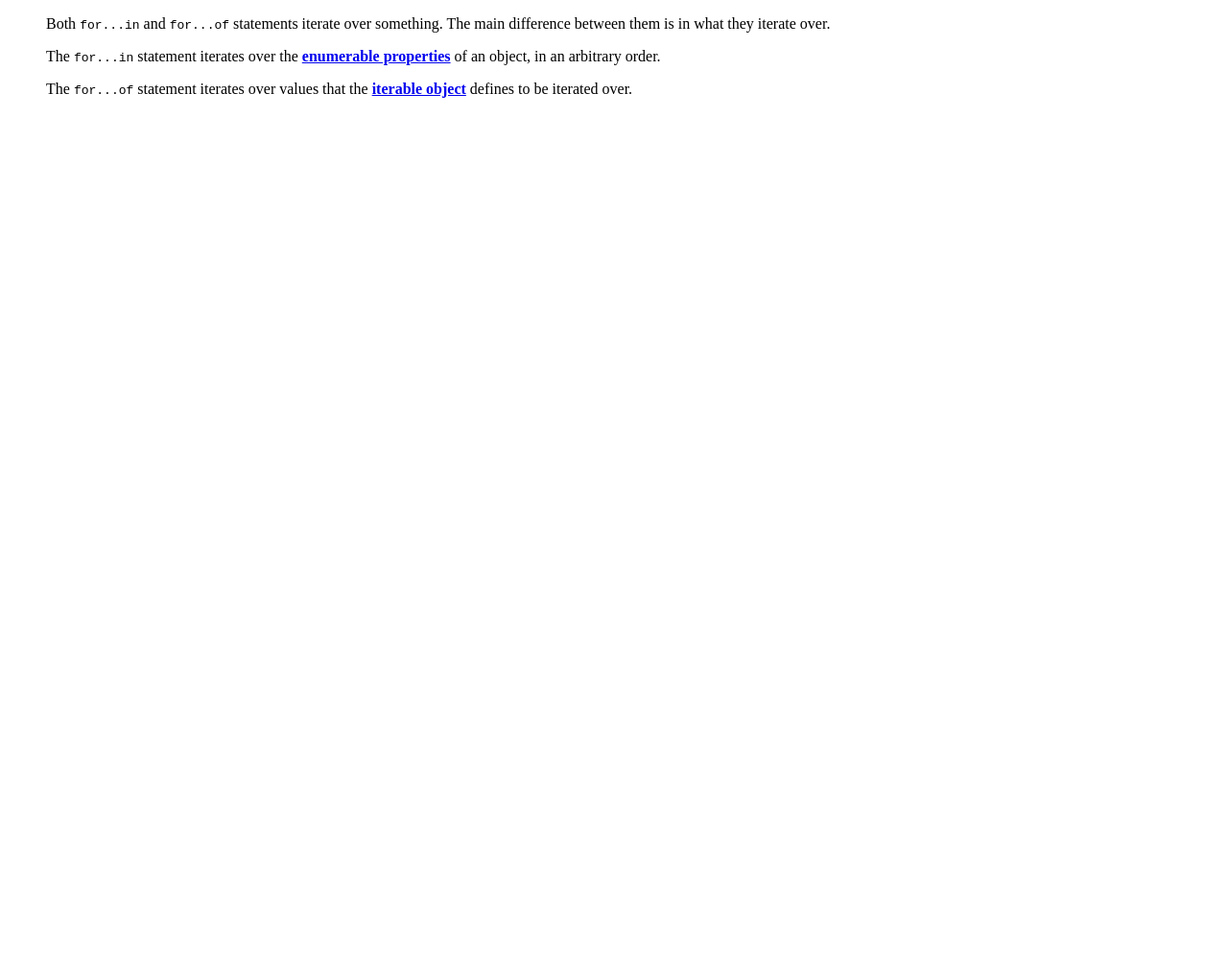
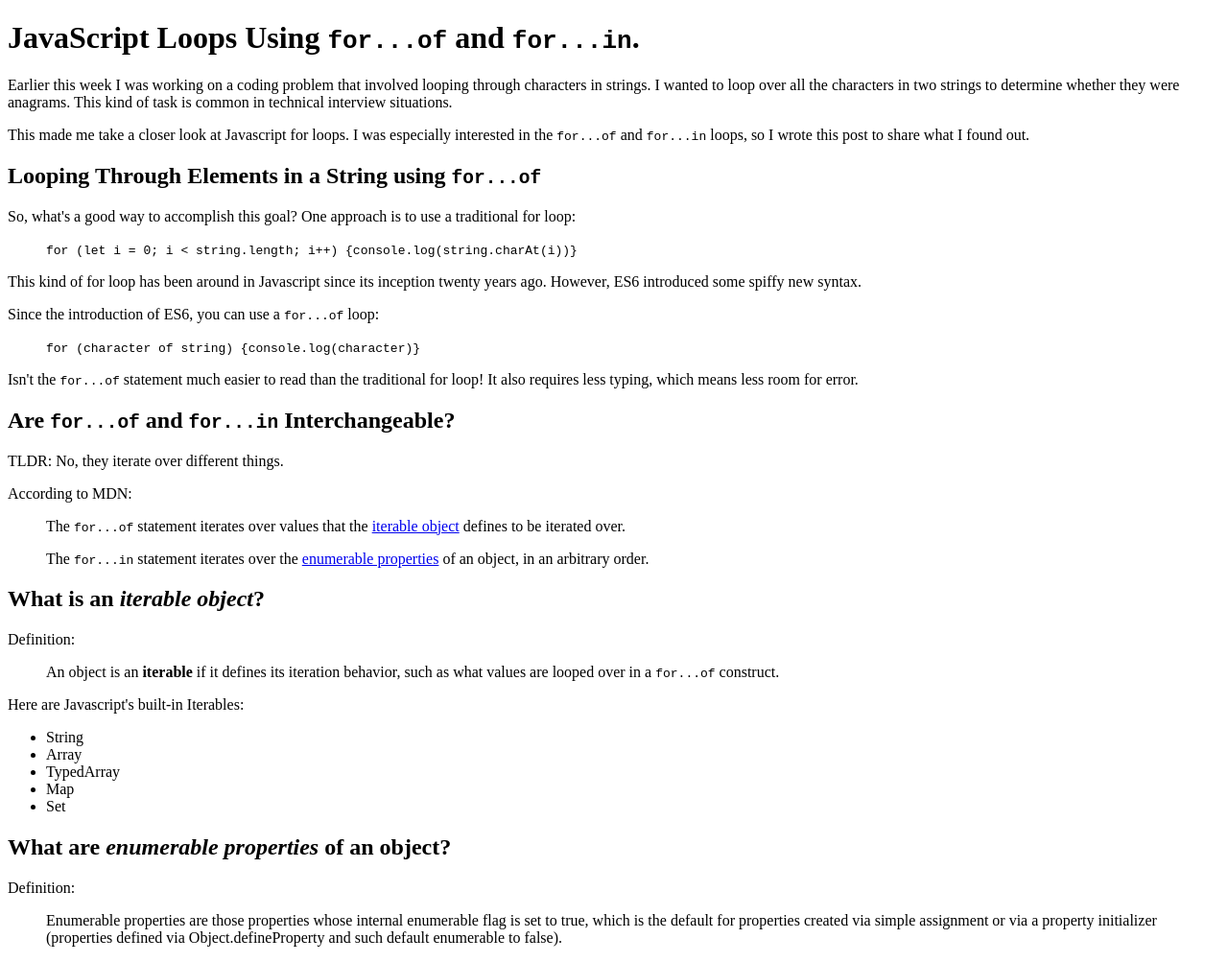
Before and after one commit to edezekiel/for...of, a plain HTML site: page index.html in a window 1280 px wide. Shown: the whole page at 96% size. Before the commit the page ends 800 px from the top, so only its background shows below. Drawn offline with Linux system fonts and the light colour scheme; a script that the page names is missing.

Commit message:
continue drafting the article

```diff
--- a/index.html
+++ b/index.html
@@ -6,22 +6,86 @@
   </head>
   <body>
 
-    <blockquote cite="https://developer.mozilla.org/en-US/docs/Web/JavaScript/Reference/Statements/for...of">
-      <p>Both <code>for...in</code> and <code>for...of</code> statements iterate
-      over something. The main difference between them is in what they iterate
-      over. </p>
+    <h1>JavaScript Loops Using <code>for...of</code> and <code>for...in</code>.</h1>
 
-      <p>The <code>for...in</code> statement iterates over the <strong>
-        <a href="https://developer.mozilla.org/en-US/docs/Web/JavaScript/Enumerability_and_ownership_of_properties">
-        enumerable properties</a></strong> of an object, in an arbitrary order.
+    <p>Earlier this week I was working on a coding problem that involved looping through
+      characters in strings. I wanted to loop over all the characters in two strings
+      to determine whether they were anagrams. This kind of task is common in
+      technical interview situations.</p>
+
+      <p>This made me take a closer look at Javascript for loops. I was especially
+      interested in the <code>for...of</code> and <code>for...in</code> loops,
+      so I wrote this post to share what I found out.</p>
+
+    <h2>Looping Through Elements in a String using <code>for...of</code></h2>
+
+      <p>So, what's a good way to accomplish this goal? One approach is to use a
+        traditional for loop:</p>
+
+        <blockquote>
+          <code>
+              for (let i = 0; i < string.length; i++) {console.log(string.charAt(i))}
+          </code>
+        </blockquote>
+
+      <p>This kind of for loop has been around in Javascript since its inception
+      twenty years ago. However, ES6 introduced some spiffy new syntax.</p>
+
+      <p>Since the introduction of ES6, you can use a <code>for...of</code> loop:</p>
+
+      <blockquote >
+        <code>for (character of string) {console.log(character)}</code>
+      </blockquote>
+
+      <p>Isn't the <code>for...of</code> statement much easier to read than the traditional
+      for loop! It also requires less typing, which means less room for error.</p>
+
+    <h2>Are <code>for...of</code> and <code>for...in</code> Interchangeable?</h2>
+
+      <p>TLDR: No, they iterate over different things.</p>
+
+      <p>According to MDN:</p>
+
+      <blockquote cite="https://developer.mozilla.org/en-US/docs/Web/JavaScript/Reference/Statements/for...of">
+
+        <p>The <code>for...of</code> statement iterates over values that the
+        <a href="https://developer.mozilla.org/en-US/docs/Web/JavaScript/Guide/Iterators_and_Generators#Iterables">
+          iterable object</a> defines to be iterated over.</p>
+
+        <p>The <code>for...in</code> statement iterates over the
+          <a href="https://developer.mozilla.org/en-US/docs/Web/JavaScript/Enumerability_and_ownership_of_properties">
+          enumerable properties</a> of an object, in an arbitrary order.
+        </p>
+
+      </blockquote>
+
+    <h2>What is an <em>iterable object</em>?</h2>
+
+      <p>Definition:<p>
+        <blockquote cite="https://developer.mozilla.org/en-US/docs/Web/JavaScript/Guide/Iterators_and_Generators#Iterables">
+        An object is an <strong>iterable</strong> if it defines its
+        iteration behavior, such as what values are looped over in a <code>for...of</code>
+        construct.
+        </blockquote>
+
+      <p>Here are Javascript's built-in Iterables:
+          <ul>
+            <li>String</li>
+            <li>Array</li>
+            <li>TypedArray</li>
+            <li>Map</li>
+            <li>Set</li>
+          </ul>
       </p>
 
-      <p>The <code>for...of</code> statement iterates over values that the <strong>
-      <a href="https://developer.mozilla.org/en-US/docs/Web/JavaScript/Guide/Iterators_and_Generators#Iterables">
-        iterable object</a></strong> defines to be iterated over.</p>
-    </blockquote>
+    <h2>What are <em>enumerable properties</em> of an object?</h2>
 
+    <p>Definition:</p>
 
+    <blockquote>Enumerable properties are those properties whose internal enumerable flag
+      is set to true, which is the default for properties created via simple
+      assignment or via a property initializer (properties defined via
+      Object.defineProperty and such default enumerable to false).</blockquote>
 
     <script type="text/javascript" src="loop.js"></script>
   </body>
--- a/loop.js
+++ /dev/null
@@ -1 +0,0 @@
-alert('hi there')
```
